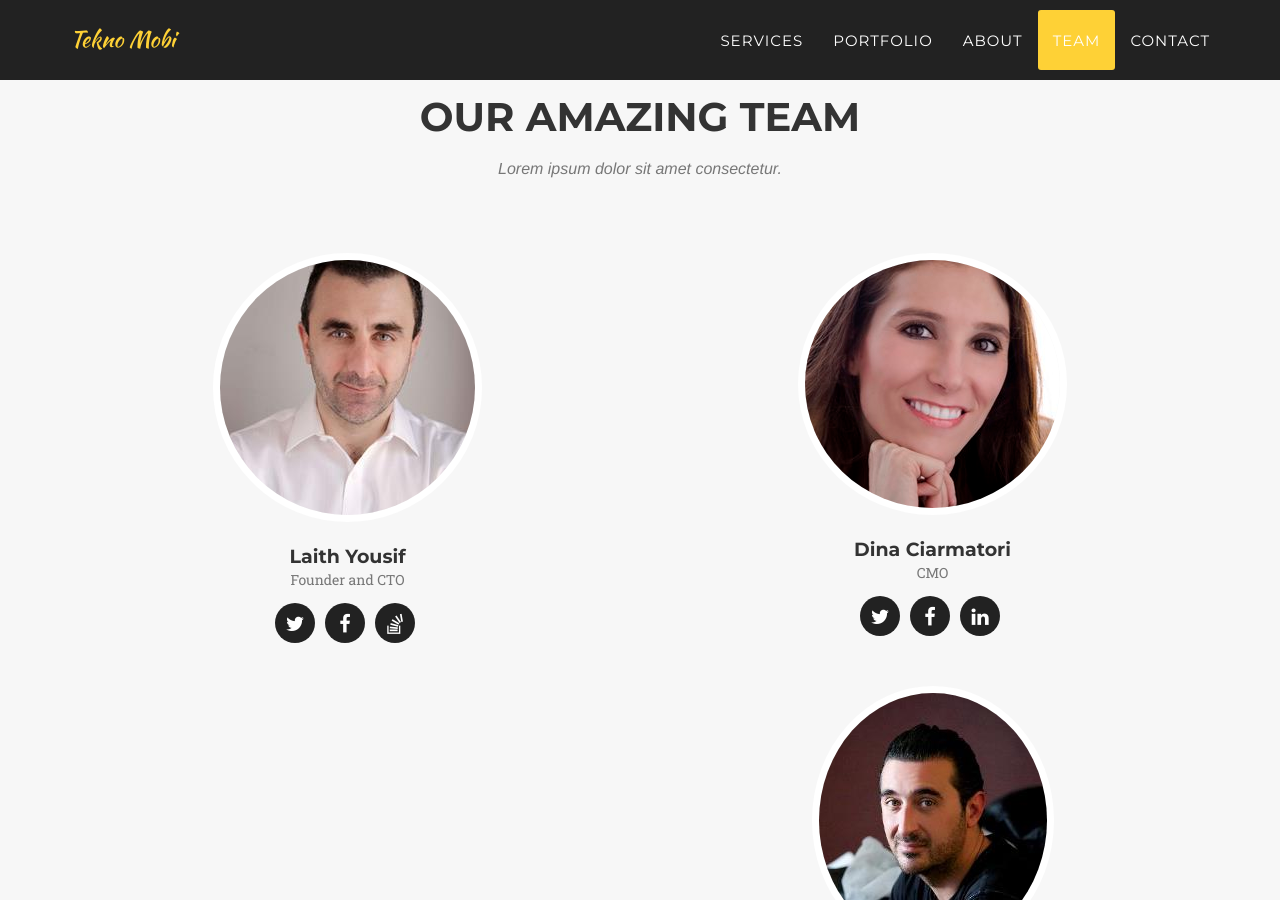
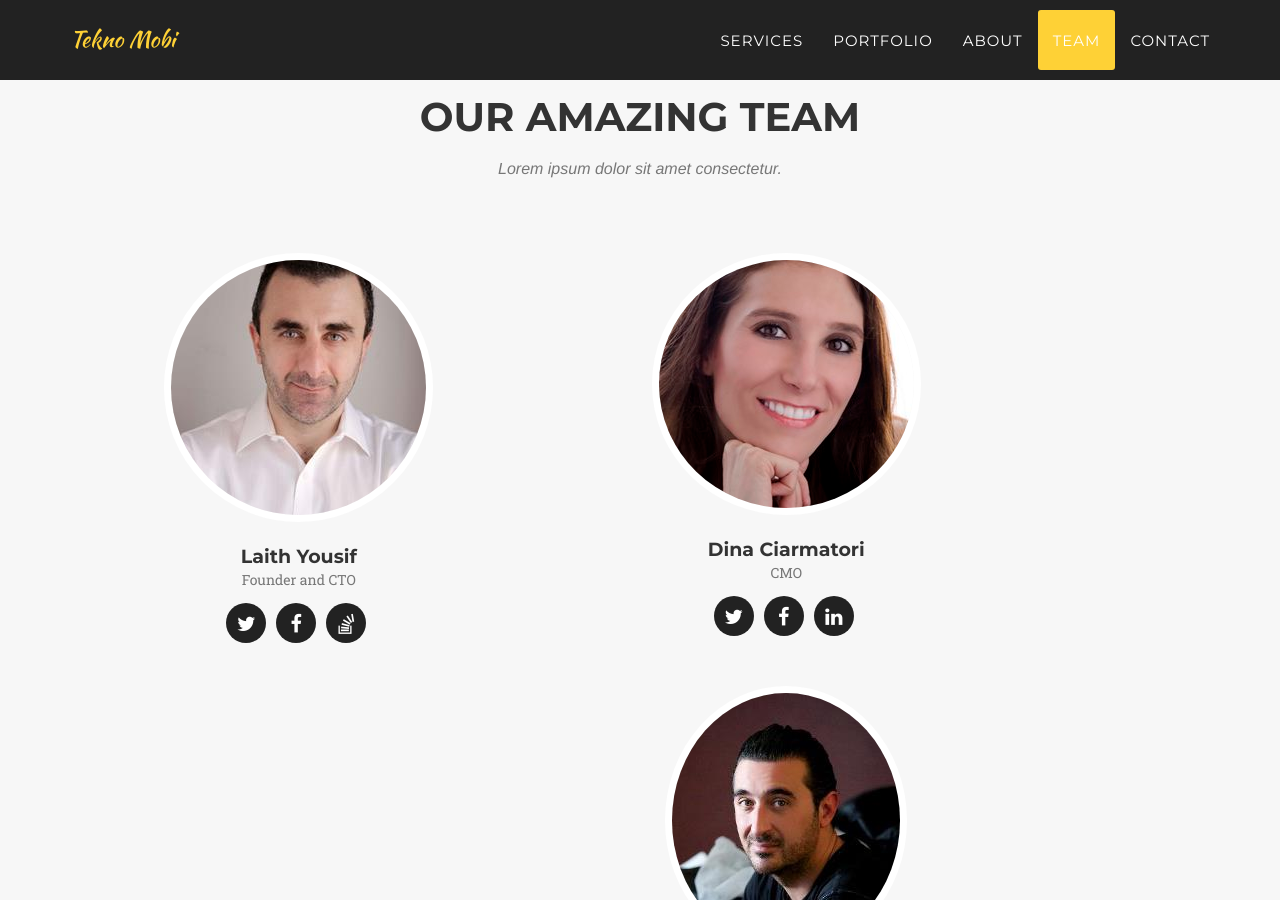
Before and after one commit to lnyousif/teknomobi, a Jekyll site: the page built from index.html, in a window 1280 px wide and 900 px high, scrolled down 4897 px. Built offline with Jekyll 4.4.1, drawn with Linux system fonts in a browser that asks for light colours; some web fonts are replaced.

Commit message:
one more time

```diff
--- a/_includes/team.html
+++ b/_includes/team.html
@@ -9,7 +9,7 @@
             </div>
             <div class="row">
                 {% for member in site.people %}
-                <div class="col-sm-6">
+                <div class="col-sm-5">
                     <div class="team-member">
                         <img src="img/team/{{ member.pic }}.jpg" class="img-responsive img-circle" alt="">
                         <h4>{{ member.name }}</h4>
```
